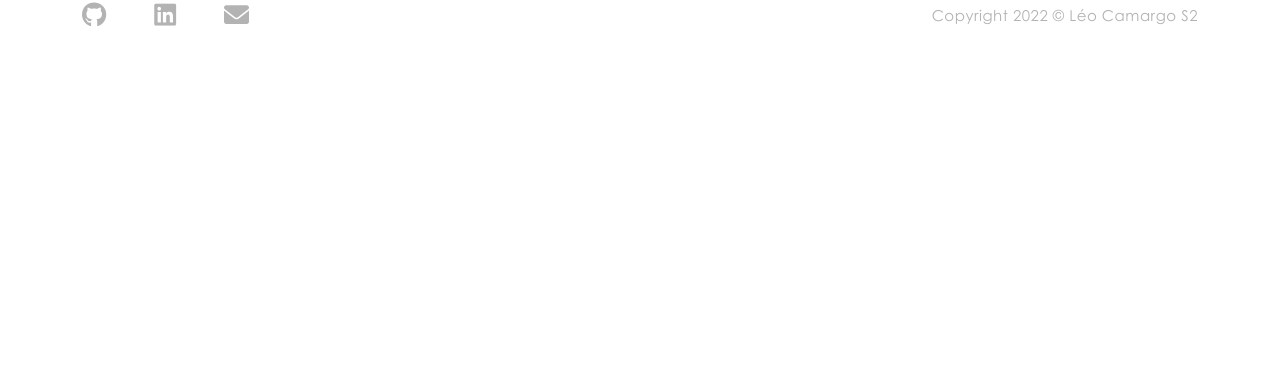
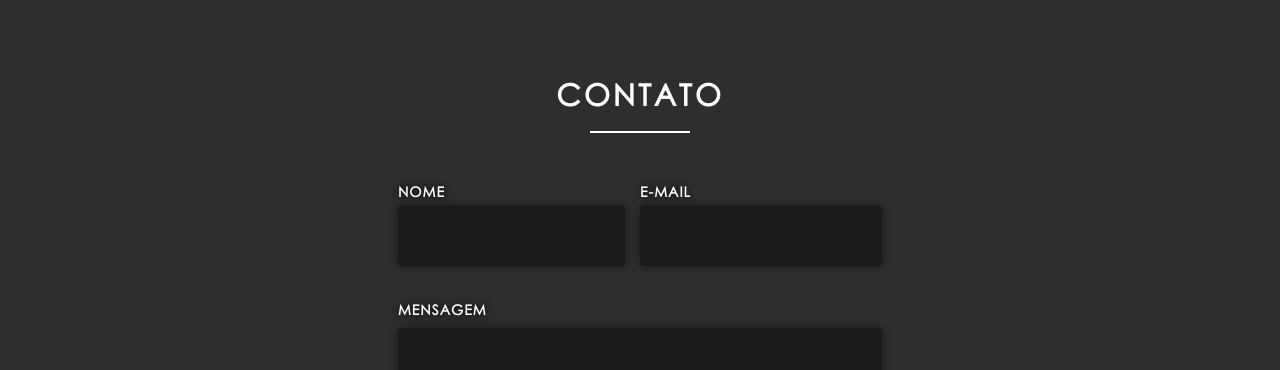
Before and after one commit to Leocamarggo/my-portfolio, a React (Create React App) app: page / in a window 1280 px wide. Shown: the part 2409-2779 px from the top of the page. Before the commit the page ends 2465 px from the top, so only its background shows below. Built offline with nearby package versions, Linux system fonts and the light colour scheme.

Commit message:
feat(contact): create contact template

```diff
--- a/src/components/homeSections/contact/index.tsx
+++ b/src/components/homeSections/contact/index.tsx
@@ -1,7 +1,52 @@
 import * as T from './styles';
 
 const Contact = () => {
-  return <T.ContactContainer></T.ContactContainer>;
+  return (
+    <T.ContactContainer>
+      <T.ContactContent className="container">
+        <T.TitleContainer>
+          <T.TitleProject>contato</T.TitleProject>
+          <T.TitleLine />
+        </T.TitleContainer>
+
+        <T.BoxForm className="mt-5">
+          <T.FormContainer>
+            <T.RowNameAndEmail>
+              <div className="col-6">
+                <T.GenericInput
+                  required
+                  type="text"
+                  name="name"
+                  autoComplete="off"
+                  style={{ marginRight: 30 }}
+                />
+                <T.GenericLabel htmlFor="name">NOME</T.GenericLabel>
+              </div>
+              <div className="col-6">
+                <T.GenericInput
+                  required
+                  name="email"
+                  type="email"
+                  className="w-100"
+                  autoComplete="off"
+                />
+                <T.GenericLabel htmlFor="email">E-MAIL</T.GenericLabel>
+              </div>
+            </T.RowNameAndEmail>
+
+            <T.RowMessage>
+              <div className="col-12">
+                <T.MessageTextarea autoComplete="off" name="message" required />
+                <T.MessageLabel htmlFor="message">MENSAGEM</T.MessageLabel>
+              </div>
+            </T.RowMessage>
+
+            <T.SubmitButton>Enviar</T.SubmitButton>
+          </T.FormContainer>
+        </T.BoxForm>
+      </T.ContactContent>
+    </T.ContactContainer>
+  );
 };
 
 export default Contact;
--- a/src/components/homeSections/contact/styles.ts
+++ b/src/components/homeSections/contact/styles.ts
@@ -1,3 +1,192 @@
-import styled from "styled-components";
+import styled, { css } from "styled-components";
 
-export const ContactContainer = styled.div``
+export const ContactContainer = styled.div`
+    ${({ theme }) => css`
+        border: 1px solid ${theme.colors.white};
+        border-left: none;
+        border-right: none;
+        background-color: ${theme.colors.middleGray};
+    `}
+`
+
+export const ContactContent = styled.div`
+    height: 100%;
+    display: flex;
+    padding-top: 100px;
+    padding-bottom: 100px;
+    flex-direction: column;
+    justify-content: center;
+`
+
+export const TitleContainer = styled.div`
+    display: flex;
+    align-items: center;
+    flex-direction: column;
+`
+
+export const TitleProject = styled.h1`
+    font-size: 30px;
+    font-weight: bold;
+    text-align: center;
+    letter-spacing: 3px;
+    padding-bottom: 10px;
+    text-transform: uppercase;
+`
+
+export const TitleLine = styled.div`
+    ${({ theme }) => css`
+        width: 100px;
+        border-top: 2px solid ${theme.colors.white}
+    `}
+`
+
+export const BoxForm = styled.div`
+    display: flex;
+    align-items: center;
+    flex-direction: column;
+`
+
+export const FormContainer = styled.div`
+    ${({ theme }) => css`
+        @media (max-width: ${theme.breakPoints.mobile}) {
+            width: 100%;
+        }
+    `}
+`
+
+export const RowNameAndEmail = styled.div`
+    ${({ theme }) => css`
+        display: flex;
+        margin-bottom: 20px;
+        flex-direction: row;
+        justify-content: center;
+
+        > div {
+            display: flex;
+            align-items: flex-start;
+            flex-direction: column-reverse;
+
+            @media (max-width: ${theme.breakPoints.mobile}) {
+                width: 100%;
+            }
+        }
+
+        @media (max-width: ${theme.breakPoints.mobile}) {
+            flex-direction: column !important;
+        }
+    `}
+`
+
+export const GenericInput = styled.input`
+    ${({ theme }) => css`
+        outline: 0;
+        height: 60px;
+        padding: 25px;
+        margin: 0.8em 0;
+        border-radius: 3px;
+        transition: all 0.8s ease 0s;
+        color: ${theme.colors.green};
+        background:  ${theme.colors.darkGray};
+        box-shadow: rgb(0 0 0 / 50%) 0px 0px 10px;
+        border: 2px solid ${theme.colors.darkGray};
+
+        &:focus{
+            border-color: ${theme.colors.green} !important
+        }
+        &:focus + label{
+            color: ${theme.colors.green} !important
+        }
+        &:valid {
+            border-color: ${theme.colors.green} !important
+        }
+
+        @media (max-width: ${theme.breakPoints.mobile}) {
+            width: 100%;
+            margin-right: 0 !important;
+        }
+    `}
+
+`
+
+export const GenericLabel = styled.label`
+    ${({ theme }) => css`
+        font-size: 14px;
+        font-weight: 600;
+        letter-spacing: 1px;
+        margin-bottom: -0.5rem;
+        transition: all 0.8s ease 0s;
+        color: ${theme.colors.white};
+        text-shadow: black 0px 0px 10px;
+    `}
+`
+
+export const RowMessage = styled.div`
+    > div {
+        display: flex;
+        align-items: flex-start;
+        flex-direction: column-reverse;
+    }
+`
+
+export const MessageTextarea = styled.textarea`
+    ${({ theme }) => css`
+        width: 100%;
+        resize: none;
+        outline: none;
+        height: 200px;
+        margin-top: 6px;
+        border-radius: 4px;
+        font-size: inherit;
+        padding: 15px 25px;
+        color: ${theme.colors.green};
+        transition: all 0.8s ease 0s;
+        background: ${theme.colors.darkGray};
+        box-shadow: rgb(0 0 0 / 50%) 0px 0px 10px;
+        border: 2px solid ${theme.colors.darkGray};
+
+        &:focus{
+            border-color: ${theme.colors.green} !important
+        }
+        &:focus + label{
+            color: ${theme.colors.green} !important
+        }
+        &:valid{
+            border-color: ${theme.colors.green} !important
+        }
+    `}
+`
+
+export const MessageLabel = styled.label`
+    ${({ theme }) => css`
+        font-size: 14px;
+        font-weight: 600;
+        letter-spacing: 1px;
+        margin-bottom: 0.1rem;
+        transition: all 0.8s ease 0s;
+        color: ${theme.colors.white};
+        text-shadow: ${theme.colors.black} 0px 0px 10px;
+    `}
+`
+
+export const SubmitButton = styled.button`
+    ${({ theme }) => css`
+        border: none;
+        font-size: 15px;
+        margin-top: 30px;
+        font-weight: bold;
+        padding: 10px 40px;
+        border-radius: 4px;
+        transition: all 1s;
+        letter-spacing: 1px;
+        color: ${theme.colors.white};
+        transition-timing-function: ease;
+        background: ${theme.colors.green};
+        box-shadow: rgb(0 0 0 / 50%) 0px 0px 10px;
+
+        &:hover{
+            padding: 10px 60px;
+            letter-spacing: 2px;
+            color: ${theme.colors.darkGray};
+        }
+    `}
+`
```
